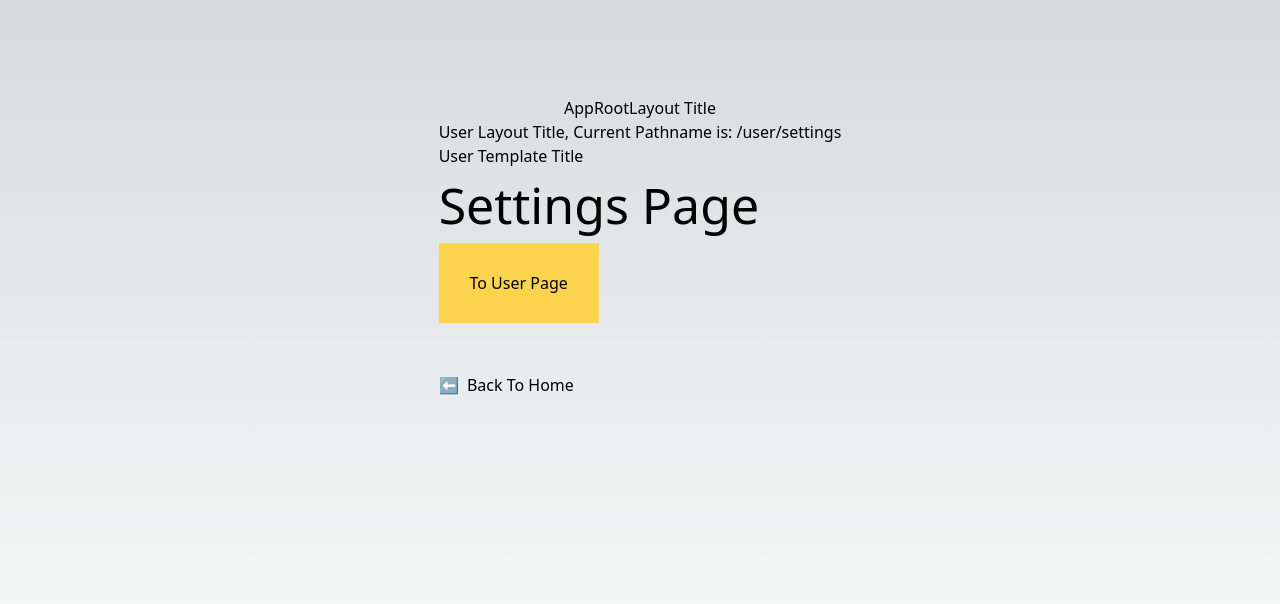
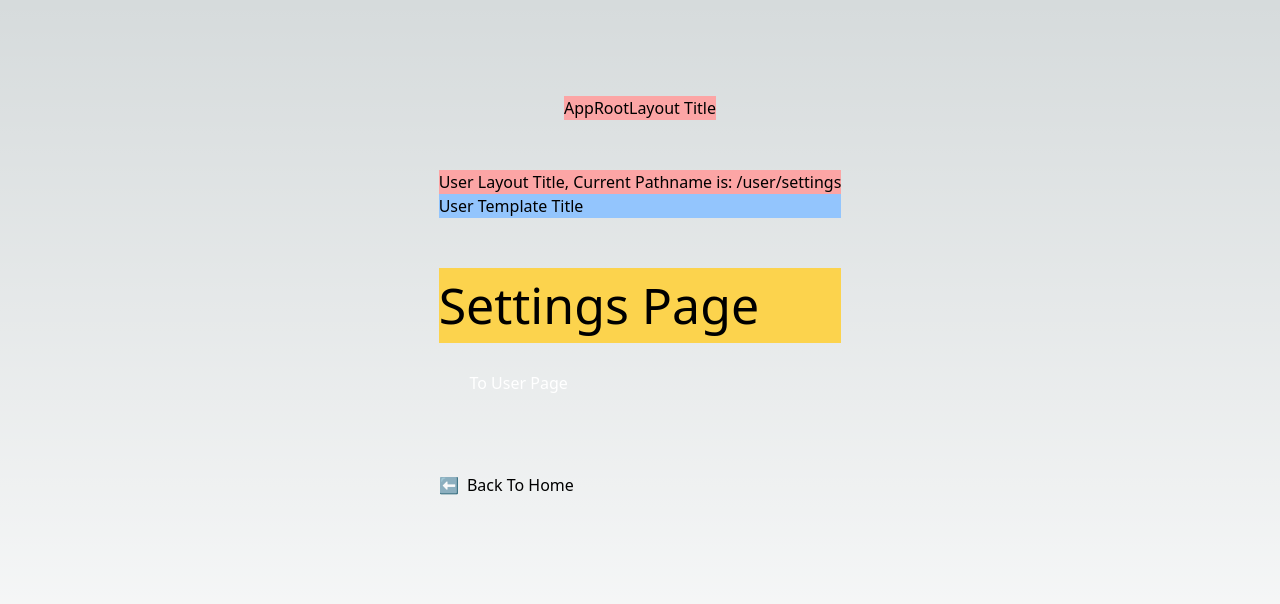
Before and after one commit to LY20200622/next-learn, a Next.js app: page /user/settings in a window 1280 px wide. Shown: the top 604 px of the page. Built offline with nearby package versions, Linux system fonts and the light colour scheme.

Commit message:
feat: Routing 提交

```diff
--- a/src/app/layout.tsx
+++ b/src/app/layout.tsx
@@ -17,8 +17,8 @@ export default function RootLayout({
     <html lang="zh">
       <body>
         <main className="flex min-h-screen flex-col items-center justify-start p-24">
-          <div>AppRootLayout Title</div>
-          <div>{children}</div>
+          <div className="bg-red-300 text-black">AppRootLayout Title</div>
+          <div className="mt-[50px]">{children}</div>
         </main>
       </body>
     </html>
--- /dev/null
+++ b/src/app/user/@analysis/page.tsx
@@ -0,0 +1,9 @@
+import React from "react";
+
+interface IAnalysisProps {}
+
+function Analysis({}: IAnalysisProps) {
+  return <div className="bg-amber-300 text-black">Analysis Parallel Page</div>;
+}
+
+export default Analysis;
--- /dev/null
+++ b/src/app/user/@profile/page.tsx
@@ -0,0 +1,9 @@
+import React from "react";
+
+interface IProfileProps {}
+
+function Profile({}: IProfileProps) {
+  return <div className="bg-amber-300 text-black">Profile Parallel Page</div>;
+}
+
+export default Profile;
--- a/src/app/user/layout.tsx
+++ b/src/app/user/layout.tsx
@@ -6,15 +6,23 @@ import { usePathname } from "next/navigation";
 
 interface ILayoutProps {
   children: ReactNode;
+  analysis: ReactNode;
+  profile: ReactNode;
 }
 
-function Layout({ children }: ILayoutProps) {
+function Layout({ children, analysis, profile }: ILayoutProps) {
   const pathname = usePathname();
 
   return (
     <div>
-      <div>User Layout Title, Current Pathname is: {pathname}</div>
+      <div className="bg-red-300 text-black">
+        User Layout Title, Current Pathname is: {pathname}
+      </div>
       <div>{children}</div>
+      <div className="mt-[50px] flex justify-between items-center">
+        {profile}
+        {analysis}
+      </div>
     </div>
   );
 }
--- a/src/app/user/page.tsx
+++ b/src/app/user/page.tsx
@@ -16,9 +16,9 @@ function UserPage({}: IUserPageProps) {
 
   return (
     <>
-      <div className="text-[50px]">User Page</div>
+      <div className="text-[50px] bg-amber-300 text-black">User Page</div>
       <div
-        className="w-[160px] h-[80px] bg-amber-300 text-black flex justify-center items-center cursor-pointer select-none"
+        className="w-[160px] h-[80px] text-white flex justify-center items-center cursor-pointer select-none"
         onClick={gotoUserSettings}
       >
         To Settings Page
--- a/src/app/user/settings/page.tsx
+++ b/src/app/user/settings/page.tsx
@@ -16,9 +16,9 @@ function Settings({}: ISettingsProps) {
 
   return (
     <>
-      <div className="text-[50px]">Settings Page</div>
+      <div className="text-[50px] bg-amber-300 text-black">Settings Page</div>
       <div
-        className="w-[160px] h-[80px] bg-amber-300 text-black flex justify-center items-center cursor-pointer select-none"
+        className="w-[160px] h-[80px] text-white flex justify-center items-center cursor-pointer select-none"
         onClick={gotoUser}
       >
         To User Page
--- a/src/app/user/template.tsx
+++ b/src/app/user/template.tsx
@@ -7,8 +7,8 @@ interface IUserTemplateProps {
 function UserTemplate({ children }: IUserTemplateProps) {
   return (
     <div>
-      <div>User Template Title</div>
-      <div>{children}</div>
+      <div className="bg-blue-300 text-black">User Template Title</div>
+      <div className="mt-[50px]">{children}</div>
     </div>
   );
 }
```
